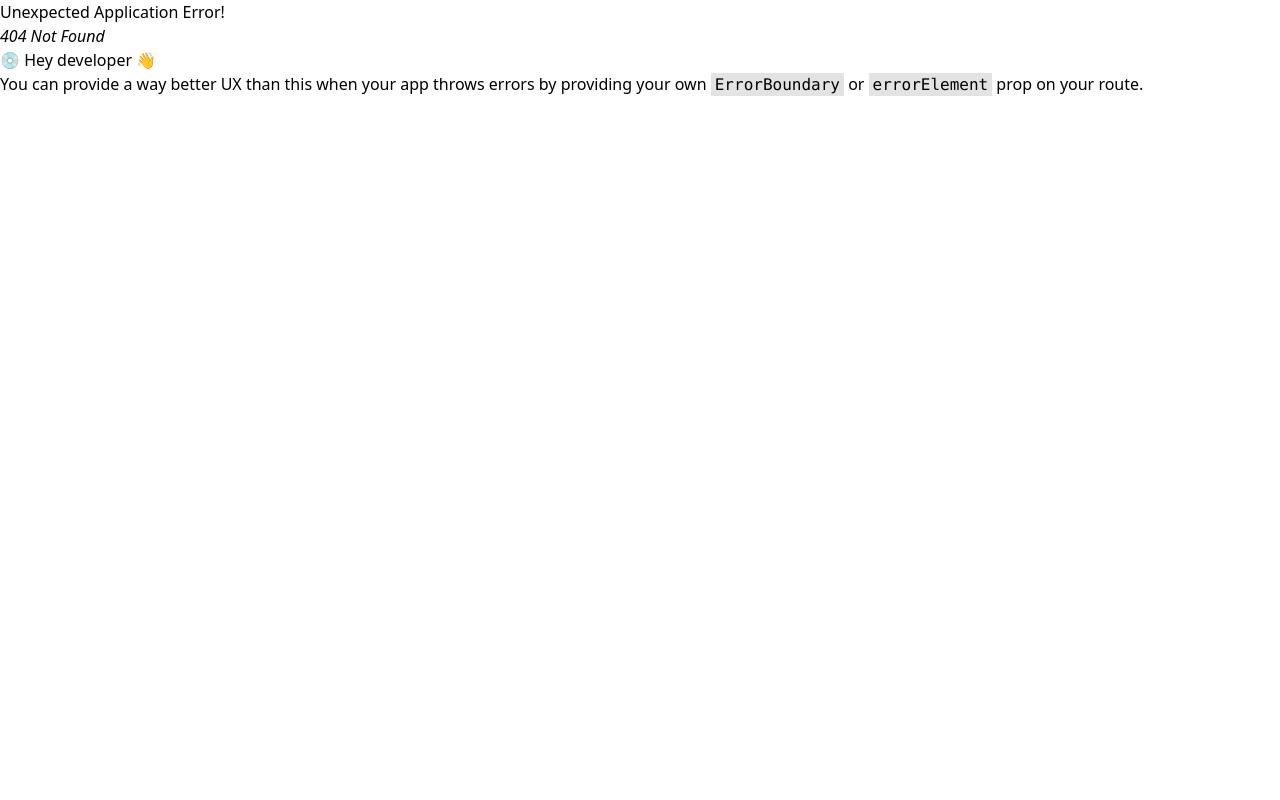
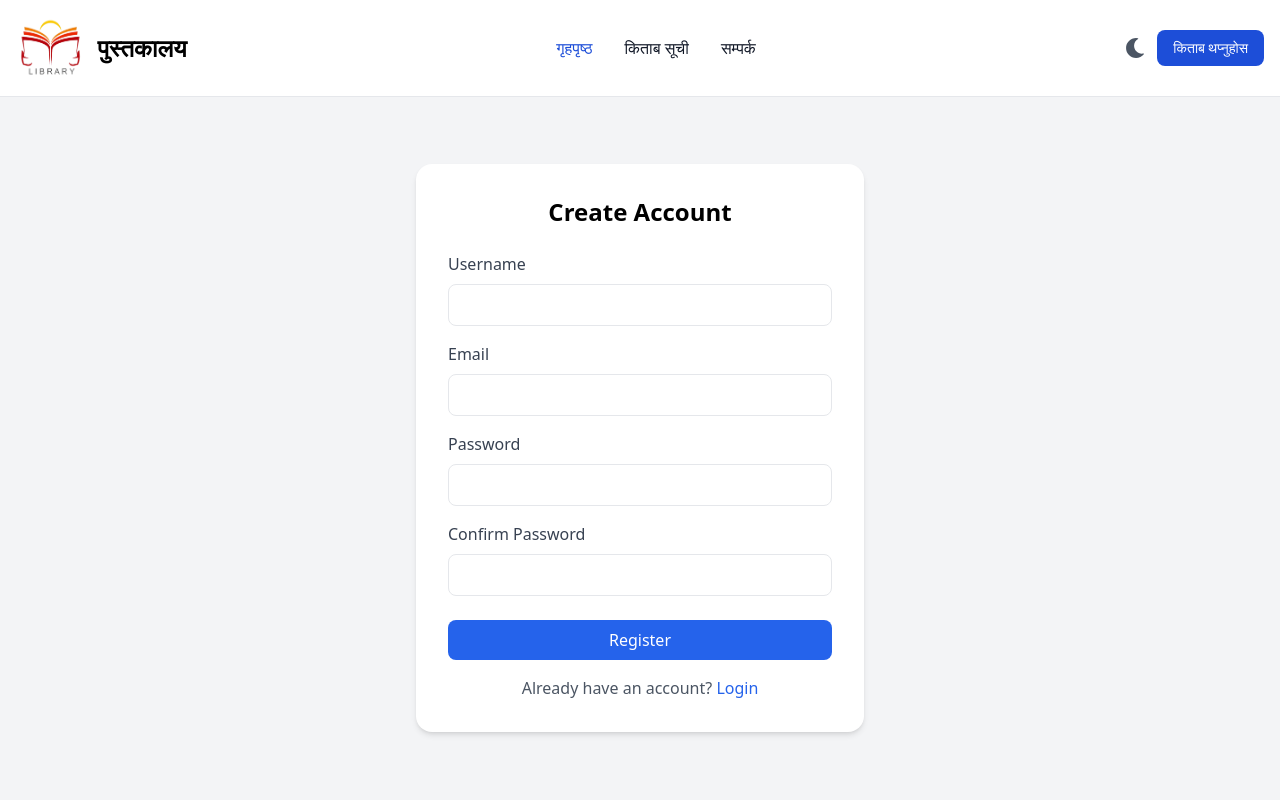
Before and after one commit to janak2019/bookstrore_client, a React (Vite) app: page /register in a window 1280 px wide. Before the commit this address had no page. Shown: the top 800 px of the page. Built offline with nearby package versions, Linux system fonts and the light colour scheme.

Commit message:
register from added

```diff
--- a/src/components/navbar/Navbar.jsx
+++ b/src/components/navbar/Navbar.jsx
@@ -42,7 +42,7 @@ export default function Navbar() {
 
           {/* Add Book */}
           <Link
-            to="/add-book"
+            to="/login"
             className="text-white bg-blue-700 hover:bg-blue-800 focus:ring-4 focus:outline-none focus:ring-blue-300 font-medium rounded-lg text-sm px-4 py-2 dark:bg-blue-600 dark:hover:bg-blue-700 dark:focus:ring-blue-800"
           >
             किताब थप्नुहोस
--- a/src/pages/auth/Login.jsx
+++ b/src/pages/auth/Login.jsx
@@ -1,4 +1,5 @@
 import React, { useState } from "react";
+import { Link } from "react-router-dom";
 
 const Login = () => {
   const [email, setEmail] = useState("");
@@ -62,9 +63,9 @@ const Login = () => {
 
         <p className="text-sm text-center text-gray-600">
           Don’t have an account?{" "}
-          <a href="/register" className="text-blue-500 hover:underline">
+          <Link to="/register" className="text-blue-500 hover:underline">
             Register
-          </a>
+          </Link>
         </p>
       </div>
     </div>
--- a/src/pages/auth/Register.jsx
+++ b/src/pages/auth/Register.jsx
@@ -1,14 +1,114 @@
-import React from 'react'
-import Navbar from '../../components/Navbar'
+import { useState } from "react";
 
 const Register = () => {
+  const [formData, setFormData] = useState({
+    username: "",
+    email: "",
+    password: "",
+    confirmPassword: "",
+  });
+
+  const handleChange = (e) => {
+    setFormData({
+      ...formData,
+      [e.target.name]: e.target.value,
+    });
+  };
+
+  const handleSubmit = (e) => {
+    e.preventDefault();
+    if (formData.password !== formData.confirmPassword) {
+      alert("Passwords do not match!");
+      return;
+    }
+    console.log("Form Submitted", formData);
+    // send data to backend here
+  };
+
   return (
-    <>
-    <Navbar/>
-    <div>Register</div>
-    </>
+    <div className="flex items-center justify-center min-h-screen bg-gray-100 mt-12">
+      <form
+        onSubmit={handleSubmit}
+        className="bg-white shadow-md rounded-2xl p-8 w-full max-w-md"
+      >
+        <h2 className="text-2xl font-bold text-center mb-6">Create Account</h2>
 
-  )
-}
+        {/* Username */}
+        <div className="mb-4">
+          <label className="block text-gray-700 font-medium mb-2">
+            Username
+          </label>
+          <input
+            type="text"
+            name="username"
+            value={formData.username}
+            onChange={handleChange}
+            className="w-full px-3 py-2 border rounded-lg focus:outline-none focus:ring focus:ring-blue-300"
+            required
+          />
+        </div>
 
-export default Register
+        {/* Email */}
+        <div className="mb-4">
+          <label className="block text-gray-700 font-medium mb-2">
+            Email
+          </label>
+          <input
+            type="email"
+            name="email"
+            value={formData.email}
+            onChange={handleChange}
+            className="w-full px-3 py-2 border rounded-lg focus:outline-none focus:ring focus:ring-blue-300"
+            required
+          />
+        </div>
+
+        {/* Password */}
+        <div className="mb-4">
+          <label className="block text-gray-700 font-medium mb-2">
+            Password
+          </label>
+          <input
+            type="password"
+            name="password"
+            value={formData.password}
+            onChange={handleChange}
+            className="w-full px-3 py-2 border rounded-lg focus:outline-none focus:ring focus:ring-blue-300"
+            required
+          />
+        </div>
+
+        {/* Confirm Password */}
+        <div className="mb-6">
+          <label className="block text-gray-700 font-medium mb-2">
+            Confirm Password
+          </label>
+          <input
+            type="password"
+            name="confirmPassword"
+            value={formData.confirmPassword}
+            onChange={handleChange}
+            className="w-full px-3 py-2 border rounded-lg focus:outline-none focus:ring focus:ring-blue-300"
+            required
+          />
+        </div>
+
+        <button
+          type="submit"
+          className="w-full bg-blue-600 text-white py-2 rounded-lg hover:bg-blue-700 transition duration-200"
+        >
+          Register
+        </button>
+
+        <p className="text-center text-gray-600 mt-4">
+          Already have an account?{" "}
+          <a href="/login" className="text-blue-600 hover:underline">
+            Login
+          </a>
+        </p>
+      </form>
+    </div>
+  );
+};
+
+export default Register;
```
Also changed, not shown: src/router.jsx (+6 -2 lines).
